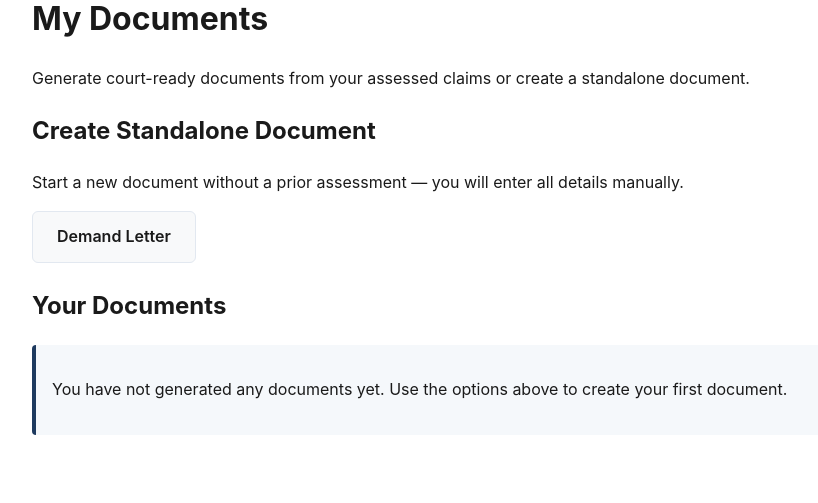
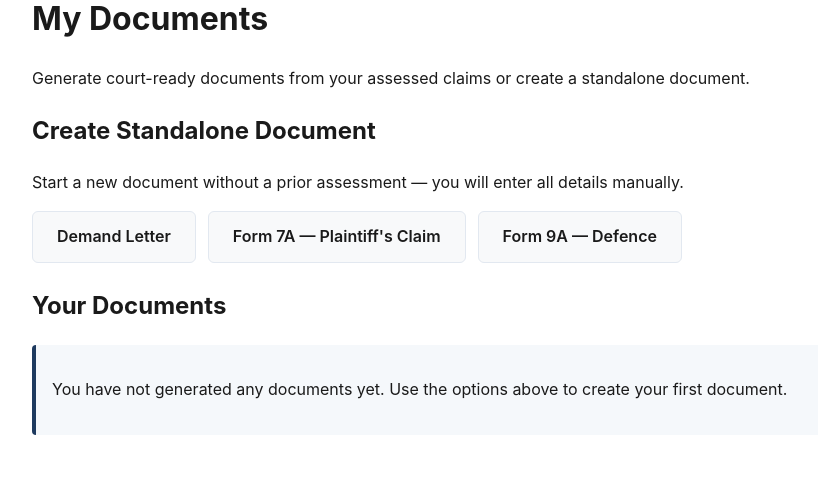
Before and after one commit to bilton11/bryanandbryan, a Flask app: page /documents/ in a window 1280 px wide. Shown: the part 136-639 px from the top of the page, without its empty margins (40-858 px from the left). Run offline with Flask 3, Linux system fonts and the light colour scheme; the visitor is signed in with stand-in values (Sample User, id 1); data that the repository does not hold is empty.

Commit message:
feat(05-01): add Form 7A/9A buttons and public navigation for unauthenticated users
- Add Form 7A and Form 9A buttons in from-claim loop (documents/index.html)
- Add Form 7A and Form 9A buttons in standalone section (documents/index.html)
- Add {% else %} nav branch in base.html: Guide, Fees, and Log in links
  for unauthenticated users on public pages

```diff
--- a/app/templates/base.html
+++ b/app/templates/base.html
@@ -21,6 +21,12 @@
                 <a href="{{ url_for('documents.index') }}"{% if request.endpoint and request.endpoint.startswith('documents.') %} aria-current="page"{% endif %}>Documents</a>
                 <a href="{{ url_for('main.guide') }}"{% if request.endpoint == 'main.guide' %} aria-current="page"{% endif %}>Guide</a>
                 <a href="{{ url_for('auth.logout') }}">Log out</a>
+            </div>
+            {% else %}
+            <div class="nav-links">
+                <a href="{{ url_for('main.guide') }}"{% if request.endpoint == 'main.guide' %} aria-current="page"{% endif %}>Guide</a>
+                <a href="{{ url_for('documents.fees') }}"{% if request.endpoint == 'documents.fees' %} aria-current="page"{% endif %}>Fees</a>
+                <a href="{{ url_for('auth.login') }}">Log in</a>
             </div>
             {% endif %}
         </nav>
--- a/app/templates/documents/index.html
+++ b/app/templates/documents/index.html
@@ -27,6 +27,14 @@
            class="btn btn-primary" style="font-size: 0.875rem;">
           Demand Letter
         </a>
+        <a href="{{ url_for('documents.from_claim', claim_id=claim.id, doc_type='form_7a') }}"
+           class="btn btn-primary" style="font-size: 0.875rem;">
+          Form 7A — Plaintiff's Claim
+        </a>
+        <a href="{{ url_for('documents.from_claim', claim_id=claim.id, doc_type='form_9a') }}"
+           class="btn btn-primary" style="font-size: 0.875rem;">
+          Form 9A — Defence
+        </a>
       </div>
     </div>
     {% endfor %}
@@ -40,6 +48,12 @@
     <div style="display: flex; gap: 0.75rem; flex-wrap: wrap;">
       <a href="{{ url_for('documents.new_document', doc_type='demand_letter') }}" class="btn btn-secondary">
         Demand Letter
+      </a>
+      <a href="{{ url_for('documents.new_document', doc_type='form_7a') }}" class="btn btn-secondary">
+        Form 7A — Plaintiff's Claim
+      </a>
+      <a href="{{ url_for('documents.new_document', doc_type='form_9a') }}" class="btn btn-secondary">
+        Form 9A — Defence
       </a>
     </div>
   </section>
```
